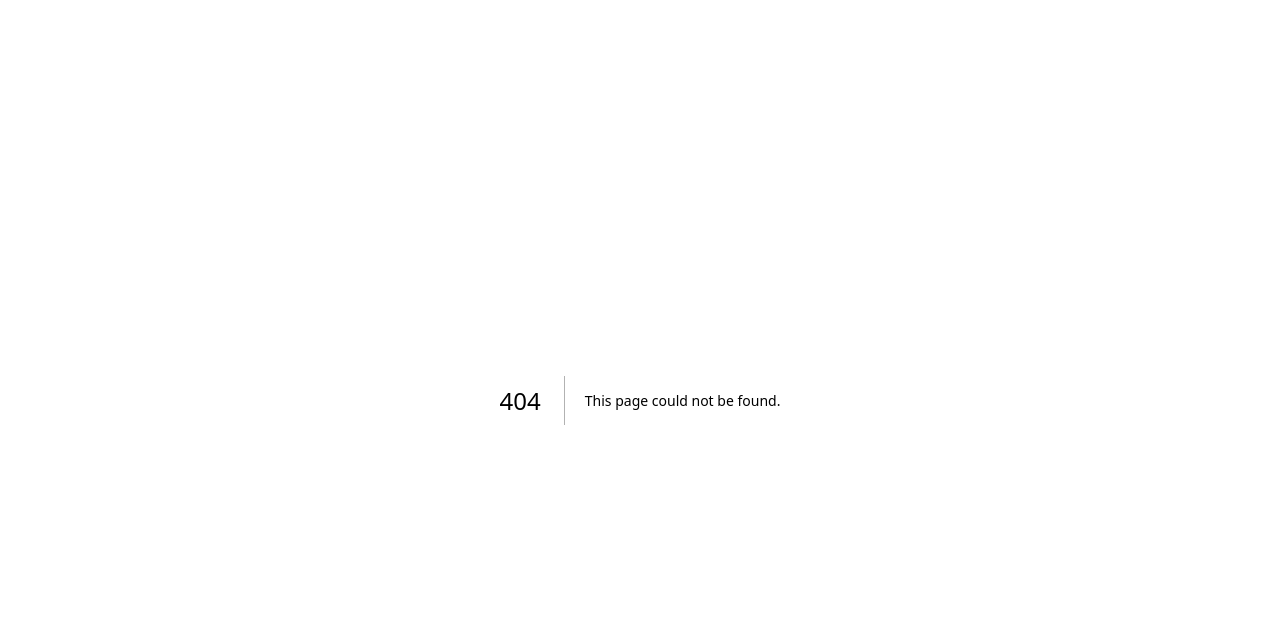
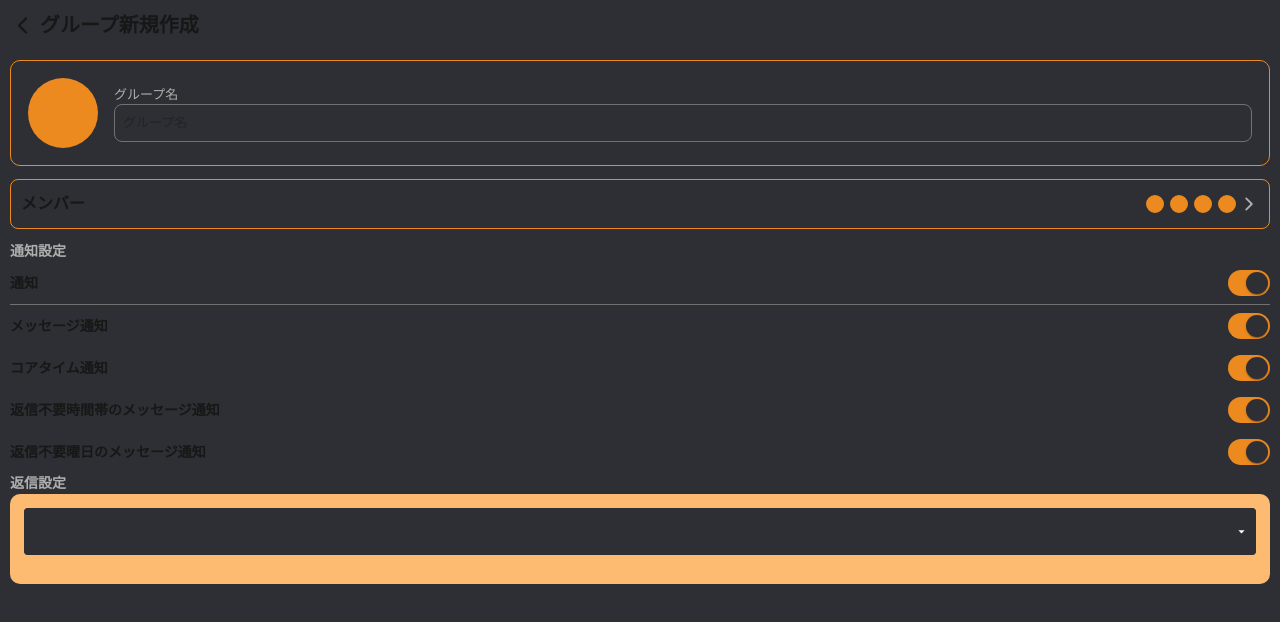
Before and after one commit to hakyukawa/frist_chat_next, a Next.js app in the folder hakyukawa-next/: page /newGroupList in a window 1280 px wide. Before the commit this address had no page. Shown: the top 622 px of the page. Built offline with nearby package versions, Linux system fonts and the light colour scheme.

Commit message:
[feature]グループ新規作成ページ追加

```diff
--- /dev/null
+++ b/hakyukawa-next/src/app/newGroupList/page.tsx
@@ -0,0 +1,46 @@
+import Header from "@/components/common/Header";
+import GroupInfo from "@/components/common/GroupInfo";
+import Link from "next/link";
+import NoticeOption from "@/components/common/NoticeOption";
+import ReplayOption from "@/components/common/ReplayOption";
+import { IoIosArrowForward } from "react-icons/io";
+
+const friendArray = [
+    { id: 1, friendName: "friend1", LastMessageTime: 30 },
+    { id: 2, friendName: "friend2", LastMessageTime: 60 },
+    { id: 3, friendName: "friend3", LastMessageTime: 90 },
+    { id: 4, friendName: "friend4", LastMessageTime: 300 },
+];
+
+const friendIcons = (key: number) => {
+    return (
+        <div
+            key={key}
+            className="w-[24px] h-[24px] bg-main border-[3px] border-background rounded-full"
+        ></div>
+    );
+};
+
+export default function newGroupList() {
+    return (
+        <>
+            <Header backPage backPageLink="/groupList" backPageText="グループ新規作成" />
+            <div className="p-4">
+                <GroupInfo />
+                <Link
+                    href="/friendList"
+                    passHref
+                    className="w-full my-5 rounded-[8px] border border-main h-[50px] flex items-center !justify-between p-4 text-[1.6rem] font-semibold"
+                >
+                    メンバー
+                    <div className="text-subText text-[2rem] flex items-center">
+                        {friendArray.slice(0, 4).map((friend, index) => friendIcons(index))}
+                        <IoIosArrowForward />
+                    </div>
+                </Link>
+                <NoticeOption />
+                <ReplayOption />
+            </div>
+        </>
+    );
+}
```
